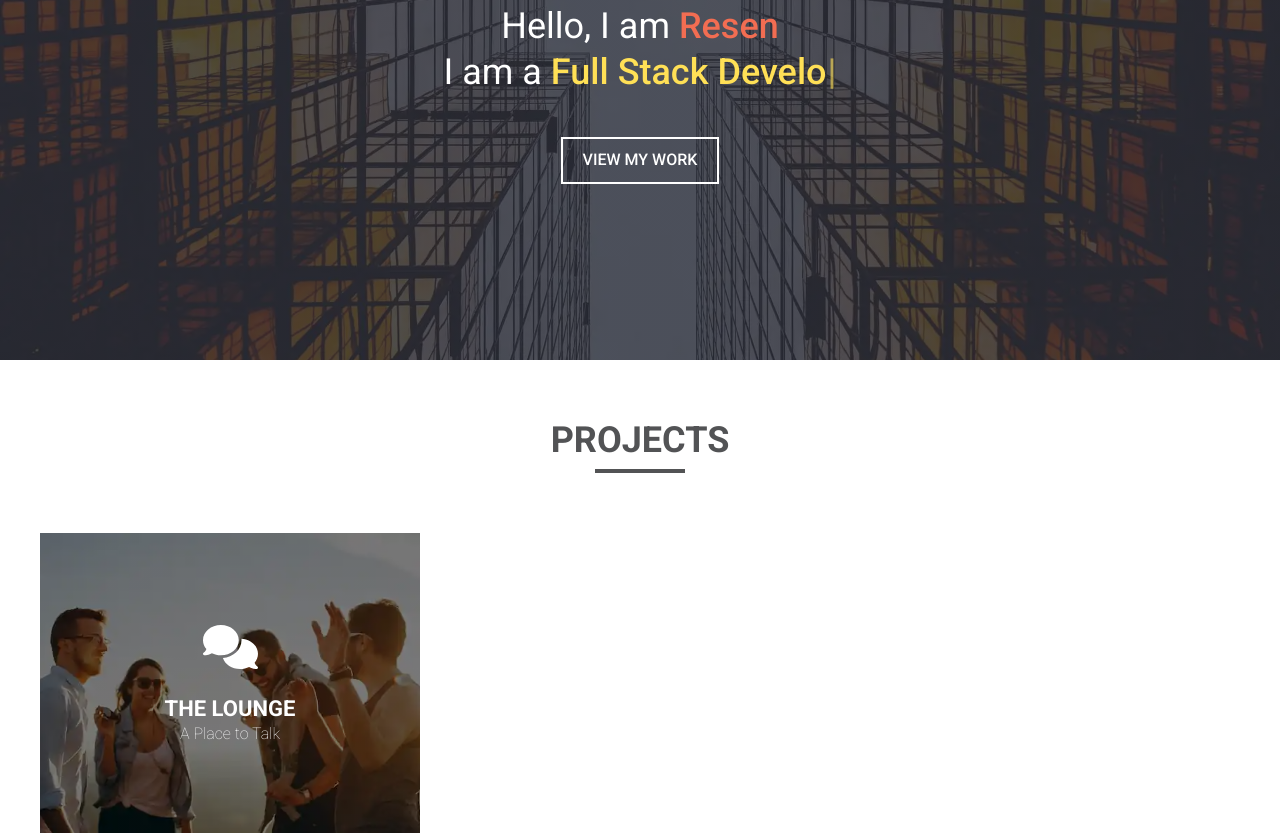
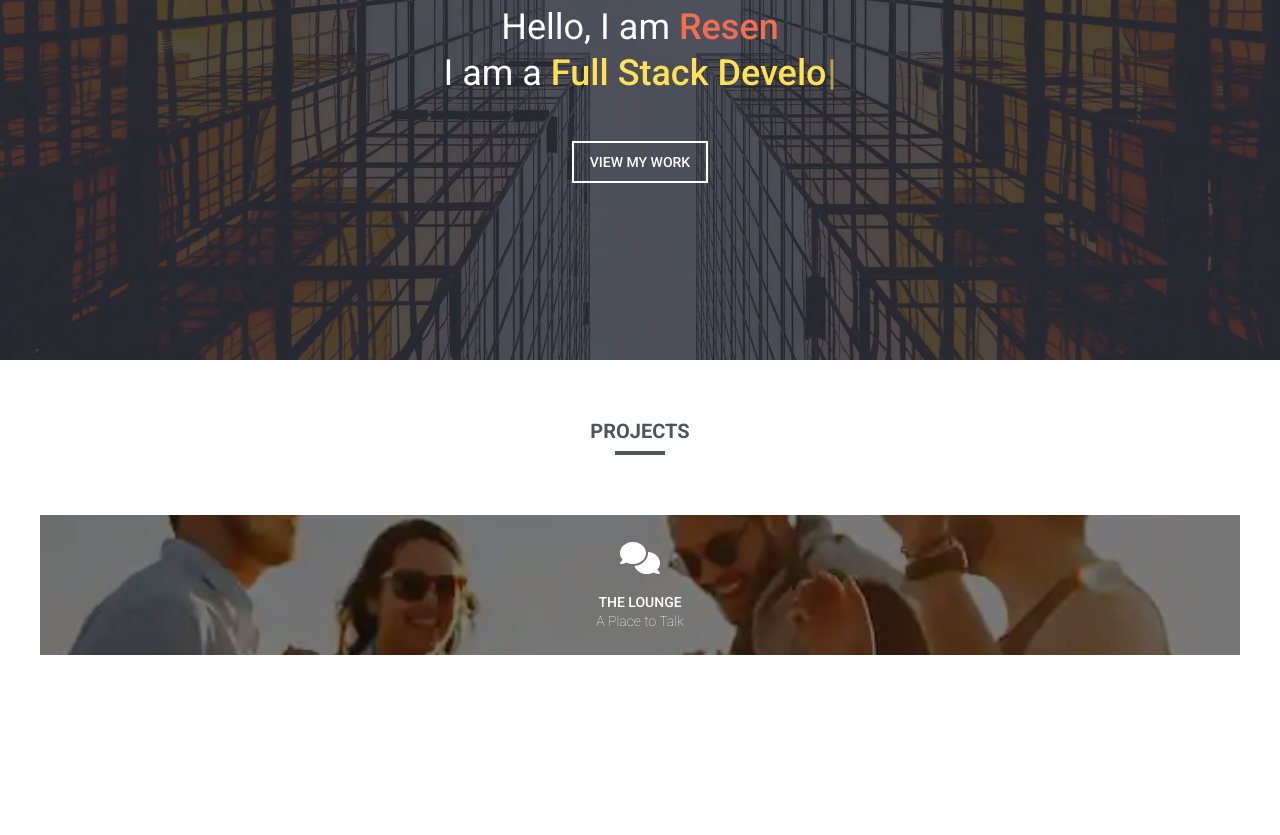
Before and after one commit to resenzhu/reactjs, a React (Create React App) app: page / in a window 1280 px wide. Shown: the part 440-1275 px from the top of the page. Built offline with nearby package versions, Linux system fonts and the light colour scheme; no server answers.

Commit message:
set to default mobile styles

```diff
--- a/src/components/main/button/button.module.scss
+++ b/src/components/main/button/button.module.scss
@@ -3,8 +3,9 @@
   background-color: transparent;
   border: #FFFFFF 0.125rem solid;
   color: #FFFFFF;
+  font-size: 0.875rem;
   font-weight: 500;
-  padding: 0.75rem 1.25rem;
+  padding: 0.688rem 1rem;
   transition: 0.2s;
 
   &:hover
@@ -25,43 +26,3 @@
     cursor: default;
   }
 }
-
-@media (max-width: 35.938rem)
-{
-  .button
-  {
-    font-size: 0.875rem;
-  }
-}
-
-@media (min-width: 36rem) and (max-width: 47.938rem)
-{
-  .button
-  {
-    font-size: 0.938rem;
-  }
-}
-
-@media (min-width: 48rem) and (max-width: 61.938rem)
-{
-  .button
-  {
-    font-size: 1rem;
-  }
-}
-
-@media (min-width: 62rem) and (max-width: 74.938rem)
-{
-  .button
-  {
-    font-size: 1rem;
-  }
-}
-
-@media (min-width: 75rem)
-{
-  .button
-  {
-    font-size: 1rem;
-  }
-}
--- a/src/components/main/headline/headline.module.scss
+++ b/src/components/main/headline/headline.module.scss
@@ -2,6 +2,7 @@
 {
   color: #525355;
   display: inline-block;
+  font-size: 1.25rem;
   font-weight: 600;
   padding-bottom: 0.75rem;
   position: relative;
@@ -16,43 +17,3 @@
     width: 50%;
   }
 }
-
-@media (max-width: 35.938rem)
-{
-  .headline
-  {
-    font-size: 1.25rem;
-  }
-}
-
-@media (min-width: 36rem) and (max-width: 47.938rem)
-{
-  .headline
-  {
-    font-size: 1.5rem;
-  }
-}
-
-@media (min-width: 48rem) and (max-width: 61.938rem)
-{
-  .headline
-  {
-    font-size: 1.75rem;
-  }
-}
-
-@media (min-width: 62rem) and (max-width: 74.938rem)
-{
-  .headline
-  {
-    font-size: 2rem;
-  }
-}
-
-@media (min-width: 75rem)
-{
-  .headline
-  {
-    font-size: 2.25rem;
-  }
-}
--- a/src/components/main/project/project.module.scss
+++ b/src/components/main/project/project.module.scss
@@ -3,6 +3,7 @@
   background-position: center;
   background-repeat: no-repeat;
   background-size: cover;
+  height: 8.75rem;
 
   a
   {
@@ -15,27 +16,6 @@
     text-decoration: none;
     transition: 0.2s;
 
-    .name
-    {
-      font-weight: 600;
-    }
-
-    .slogan
-    {
-      font-weight: 200;
-    }
-  }
-}
-
-@media (max-width: 35.938rem)
-{
-  .project
-  {
-    height: 10rem;
-    width: 100%;
-
-    a
-    {
     &:hover
     {
       box-shadow: 0 0.25rem 0.375rem #C1C1C1;
@@ -43,156 +23,21 @@
 
     .icon
     {
-        font-size: 2.5rem;
+      font-size: 2rem;
       margin-bottom: 1rem;
     }
 
     .name
     {
-        font-size: 1.25rem;
+      font-size: 0.875rem;
+      font-weight: 500;
       margin-bottom: 0.188rem;
     }
 
     .slogan
     {
       font-size: 0.875rem;
+      font-weight: 200;
     }
   }
 }
-}
-
-@media (min-width: 36rem) and (max-width: 47.938rem)
-{
-  .project
-  {
-    height: 10rem;
-    width: 15.375rem;
-
-    a
-    {
-      &:hover
-      {
-        transform: scale(1.1);
-      }
-
-      .icon
-      {
-        font-size: 2.25rem;
-        margin-bottom: 1rem;
-      }
-
-      .name
-      {
-        font-size: 1rem;
-        margin-bottom: 0.188rem;
-      }
-
-      .slogan
-      {
-        font-size: 0.813rem;
-      }
-    }
-  }
-}
-
-@media (min-width: 48rem) and (max-width: 61.938rem)
-{
-  .project
-  {
-    height: 12.5rem;
-    width: 19.75rem;
-
-    a
-    {
-      &:hover
-      {
-        transform: scale(1.1);
-      }
-
-      .icon
-      {
-        font-size: 2.375rem;
-        margin-bottom: 1.25rem;
-      }
-
-      .name
-      {
-        font-size: 1.125rem;
-        margin-bottom: 0.188rem;
-      }
-
-      .slogan
-      {
-        font-size: 0.875rem;
-      }
-    }
-  }
-}
-
-@media (min-width: 62rem) and (max-width: 74.938rem)
-{
-  .project
-  {
-    height: 15.75rem;
-    width: 17rem;
-
-    a
-    {
-      &:hover
-      {
-        transform: scale(1.1);
-      }
-
-      .icon
-      {
-        font-size: 2.5rem;
-        margin-bottom: 1.125rem;
-      }
-
-      .name
-      {
-        font-size: 1rem;
-        margin-bottom: 0.188rem;
-      }
-
-      .slogan
-      {
-        font-size: 0.813rem;
-      }
-    }
-  }
-}
-
-@media (min-width: 75rem)
-{
-  .project
-  {
-    height: 18.75rem;
-    width: 23.75rem;
-
-    a
-    {
-      &:hover
-      {
-        transform: scale(1.1);
-      }
-
-      .icon
-      {
-        font-size: 2.75rem;
-        margin-bottom: 1.375rem;
-      }
-
-      .name
-      {
-        font-size: 1.375rem;
-        margin-bottom: 0.25rem;
-      }
-
-      .slogan
-      {
-        font-size: 1rem;
-      }
-    }
-  }
-}
```
Lines whose indentation alone changed are shown as unchanged.
